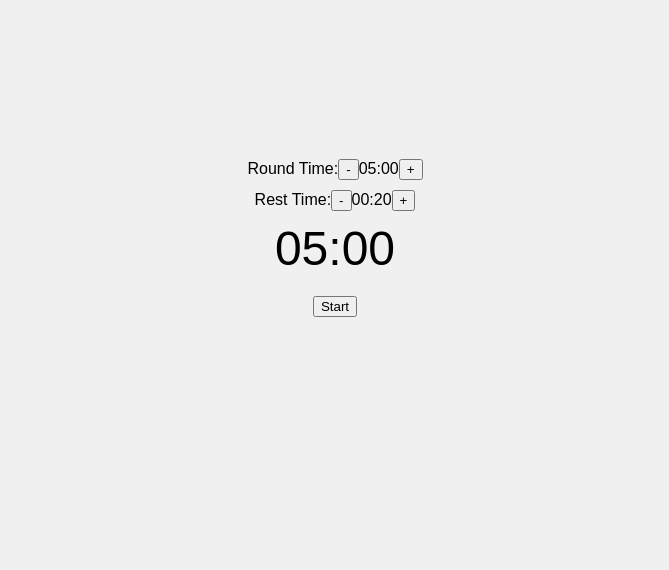
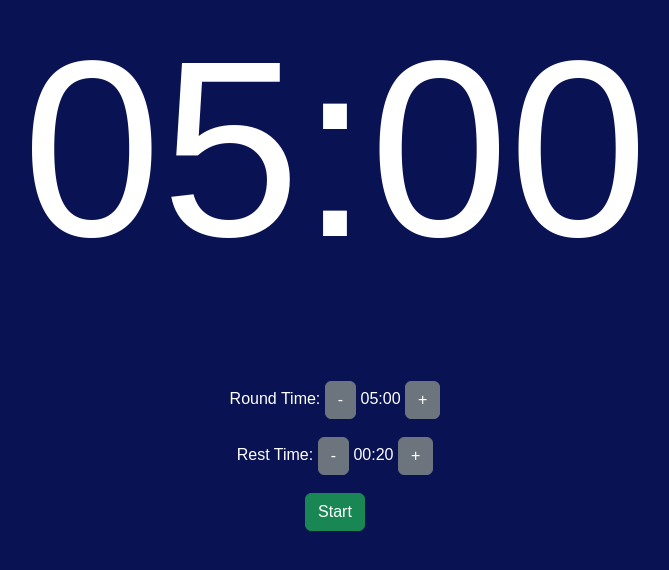
Before and after one commit to sfw185/BJJTimer, a React (Create React App) app: page / in a window 1280 px wide. Shown: the part 162-732 px from the top of the page, without its empty margins (305-974 px from the left). Built offline with nearby package versions, Linux system fonts and the light colour scheme.

Commit message:
Started styling

```diff
--- a/package.json
+++ b/package.json
@@ -7,6 +7,7 @@
     "@testing-library/react": "^13.4.0",
     "@testing-library/user-event": "^13.5.0",
     "react": "^18.2.0",
+    "react-bootstrap": "^2.9.1",
     "react-dom": "^18.2.0",
     "react-scripts": "5.0.1",
     "web-vitals": "^2.1.4"
--- a/public/index.html
+++ b/public/index.html
@@ -1,20 +1,23 @@
 <!DOCTYPE html>
 <html lang="en">
+
 <head>
   <meta charset="utf-8" />
   <link rel="icon" href="%PUBLIC_URL%/favicon.ico" />
   <meta name="viewport" content="width=device-width, initial-scale=1" />
   <meta name="theme-color" content="#000000" />
-    <meta
-      name="description"
-      content="Web site created using create-react-app"
-    />
+  <meta name="description" content="Web site created using create-react-app" />
   <link rel="apple-touch-icon" href="%PUBLIC_URL%/logo192.png" />
   <link rel="manifest" href="%PUBLIC_URL%/manifest.json" />
+  <link rel="stylesheet" href="https://cdn.jsdelivr.net/npm/bootstrap@5.3.0/dist/css/bootstrap.min.css"
+    integrity="sha384-9ndCyUaIbzAi2FUVXJi0CjmCapSmO7SnpJef0486qhLnuZ2cdeRhO02iuK6FUUVM" crossorigin="anonymous" />
+  <script src="https://cdn.jsdelivr.net/npm/react/umd/react.production.min.js" crossorigin></script>
   <title>BJJ Timer</title>
 </head>
+
 <body>
   <noscript>How do you not have JavaScript enabled? 🤦🏻‍♂️</noscript>
   <div id="root"></div>
 </body>
+
 </html>
--- a/src/Timer.css
+++ b/src/Timer.css
@@ -4,7 +4,8 @@ body {
   align-items: center;
   height: 100vh;
   font-family: Arial, sans-serif;
-  background-color: #f0f0f0;
+  color: #FFF;
+  background-color: #091353
 }
 
 #timer {
@@ -12,7 +13,7 @@ body {
 }
 
 #display {
-  font-size: 48px;
+  font-size: 250px;
   margin-bottom: 20px;
 }
 
--- a/src/Timer.js
+++ b/src/Timer.js
@@ -1,9 +1,9 @@
 import React, { useState, useEffect } from 'react';
+import { Container, Row, Col, Button } from 'react-bootstrap';
 import './Timer.css';
 const startSound = new Audio('start.wav');
 const finishSound = new Audio('finish.wav');
 const SECOND = 1000;
-
 
 const Timer = () => {
     const [roundTime, setRoundTime] = useState(5 * 60 * SECOND);
@@ -80,23 +80,36 @@ const Timer = () => {
     };
 
     return (
-        <div id="timer">
-            <div className="control-group">
-                <label>Round Time:</label>
-                <button onClick={() => changeRoundTime(-30)}>-</button>
-                <span>{formatTime(roundTime)}</span>
-                <button onClick={() => changeRoundTime(30)}>+</button>
-            </div>
-            <div className="control-group">
-                <label>Rest Time:</label>
-                <button onClick={() => changeRestTime(-10)}>-</button>
-                <span>{formatTime(restTime)}</span>
-                <button onClick={() => changeRestTime(10)}>+</button>
-            </div>
-            <div id="display">{formatTime(timeLeft)}</div>
-            <button onClick={toggleTimer}>{running ? 'Pause' : 'Start'}</button>
-            {running && <button onClick={resetTimer}>Reset</button>}
-        </div>
+        <Container id="timer">
+            <Row className="justify-content-center my-4">
+                <Col md="auto">
+                    <div id="display">{formatTime(timeLeft)}</div>
+                </Col>
+            </Row>
+            <Row className="justify-content-center my-2">
+                <Col md="auto" className="control-group">
+                    <label>Round Time:</label>&nbsp;
+                    <Button variant="secondary" onClick={() => changeRoundTime(-30)}>-</Button>
+                    &nbsp;<span>{formatTime(roundTime)}</span>&nbsp;
+                    <Button variant="secondary" onClick={() => changeRoundTime(30)}>+</Button>
+                </Col>
+            </Row>
+            <Row className="justify-content-center my-2">
+                <Col md="auto" className="control-group">
+                    <label>Rest Time:</label>&nbsp;
+                    <Button variant="secondary" onClick={() => changeRestTime(-10)}>-</Button>
+                    &nbsp;<span>{formatTime(restTime)}</span>&nbsp;
+                    <Button variant="secondary" onClick={() => changeRestTime(10)}>+</Button>
+                </Col>
+            </Row>
+            <Row className="justify-content-center my-2">
+                <Col md="auto">
+                    <Button variant="success" onClick={toggleTimer}>{running ? 'Pause' : 'Start'}</Button>
+                    {' '}
+                    {running && <Button variant="dark" onClick={resetTimer}>Reset</Button>}
+                </Col>
+            </Row>
+        </Container>
     );
 };
 
```
Also changed, not shown: 1 other file (tests, documents, lock files or other folders). Lines whose indentation alone changed are shown as unchanged.
